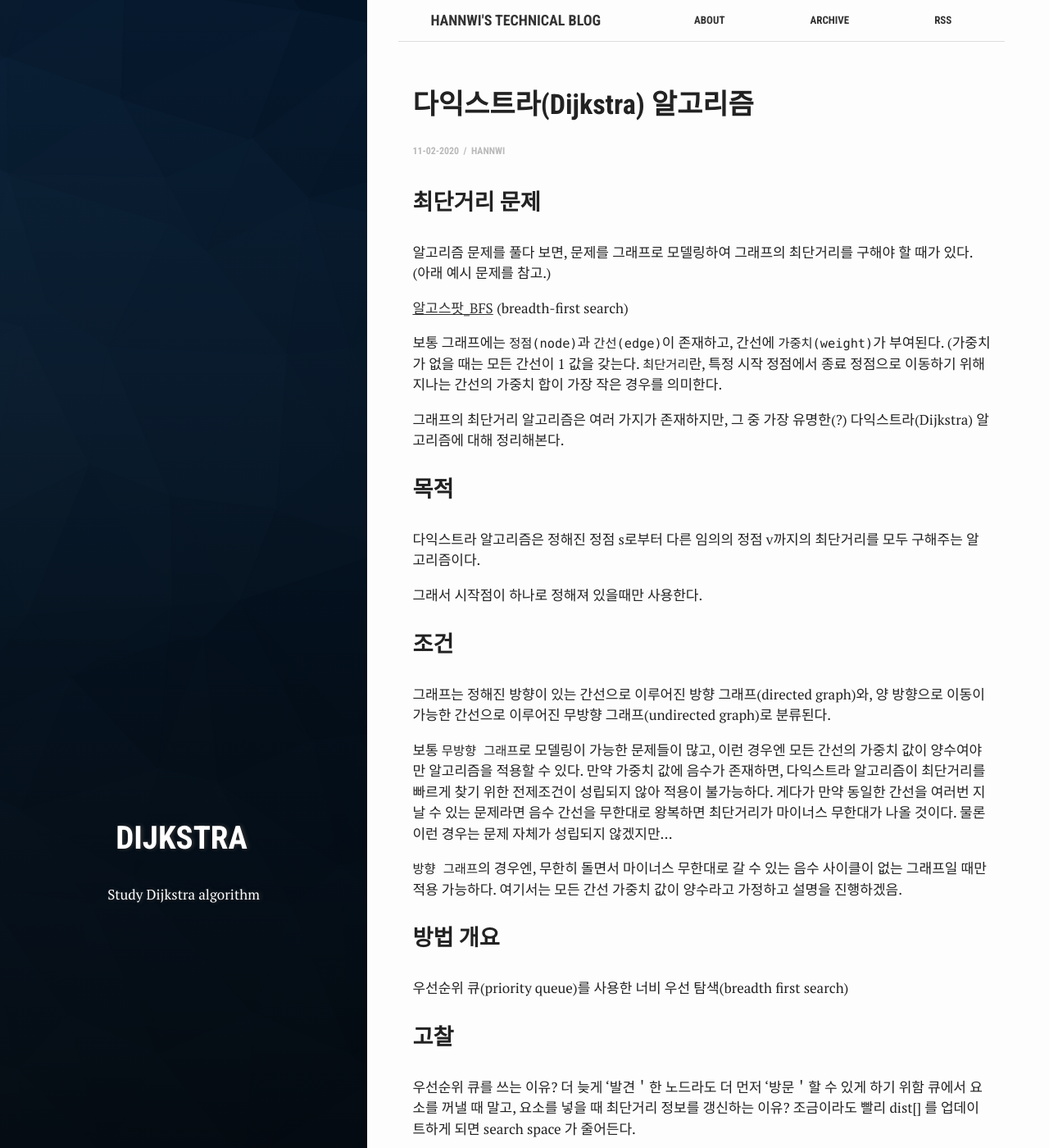
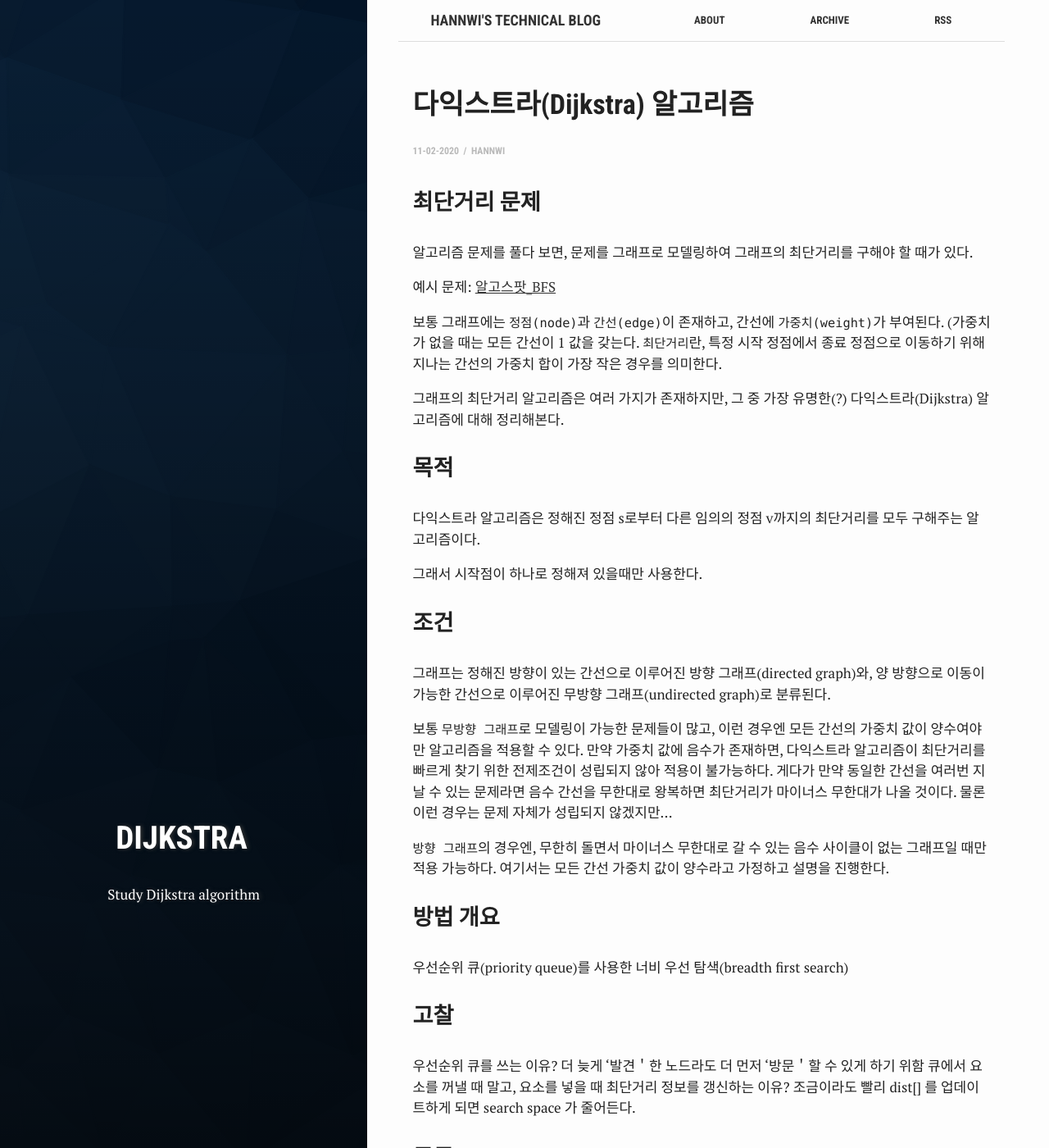
Before and after one commit to hannwi/github.io, a Jekyll site: the page built from _posts/2020-02-11-Algorithm-Dijkstra.md, in a window 1280 px wide and 1400 px high. Shown: the whole window at 82% size. Built offline with Jekyll 4.4.1, drawn with Linux system fonts in a browser that asks for light colours.

Commit message:
Update 2020-02-11-Algorithm-Dijkstra.md

```diff
--- a/_posts/2020-02-11-Algorithm-Dijkstra.md
+++ b/_posts/2020-02-11-Algorithm-Dijkstra.md
@@ -9,14 +9,15 @@ tags: 'dijkstra'
 author: Hannwi
 ---
 ### 최단거리 문제
-알고리즘 문제를 풀다 보면, 문제를 그래프로 모델링하여 그래프의 최단거리를 구해야 할 때가 있다. (아래 예시 문제를 참고.)
+알고리즘 문제를 풀다 보면, 문제를 그래프로 모델링하여 그래프의 최단거리를 구해야 할 때가 있다.
 
-[알고스팟_BFS][problem_link] (breadth-first search)
+예시 문제: [알고스팟_BFS][problem_link]
 
 보통 그래프에는 `정점(node)`과 `간선(edge)`이 존재하고, 간선에 `가중치(weight)`가 부여된다. (가중치가 없을 때는 모든 간선이 1 값을 갖는다.
 `최단거리`란, 특정 시작 정점에서 종료 정점으로 이동하기 위해 지나는 간선의 가중치 합이 가장 작은 경우를 의미한다.
 
 그래프의 최단거리 알고리즘은 여러 가지가 존재하지만, 그 중 가장 유명한(?) 다익스트라(Dijkstra) 알고리즘에 대해 정리해본다.
+
 ### 목적
 다익스트라 알고리즘은 정해진 정점 s로부터 다른 임의의 정점 v까지의 최단거리를 모두 구해주는 알고리즘이다.
 
@@ -28,7 +29,7 @@ author: Hannwi
 보통 `무방향 그래프`로 모델링이 가능한 문제들이 많고, 이런 경우엔 모든 간선의 가중치 값이 양수여야만 알고리즘을 적용할 수 있다. 만약 가중치 값에 음수가 존재하면, 다익스트라 알고리즘이 최단거리를 빠르게 찾기 위한 전제조건이 성립되지 않아 적용이 불가능하다. 게다가 만약 동일한 간선을 여러번 지날 수 있는 문제라면 음수 간선을 무한대로 왕복하면 최단거리가 마이너스 무한대가 나올 것이다. 물론 이런 경우는 문제 자체가 성립되지 않겠지만...
 
 `방향 그래프`의 경우엔, 무한히 돌면서 마이너스 무한대로 갈 수 있는 음수 사이클이 없는 그래프일 때만 적용 가능하다.
-여기서는 모든 간선 가중치 값이 양수라고 가정하고 설명을 진행하겠음.
+여기서는 모든 간선 가중치 값이 양수라고 가정하고 설명을 진행한다.
 
 ### 방법 개요
 우선순위 큐(priority queue)를 사용한 너비 우선 탐색(breadth first search)
```
